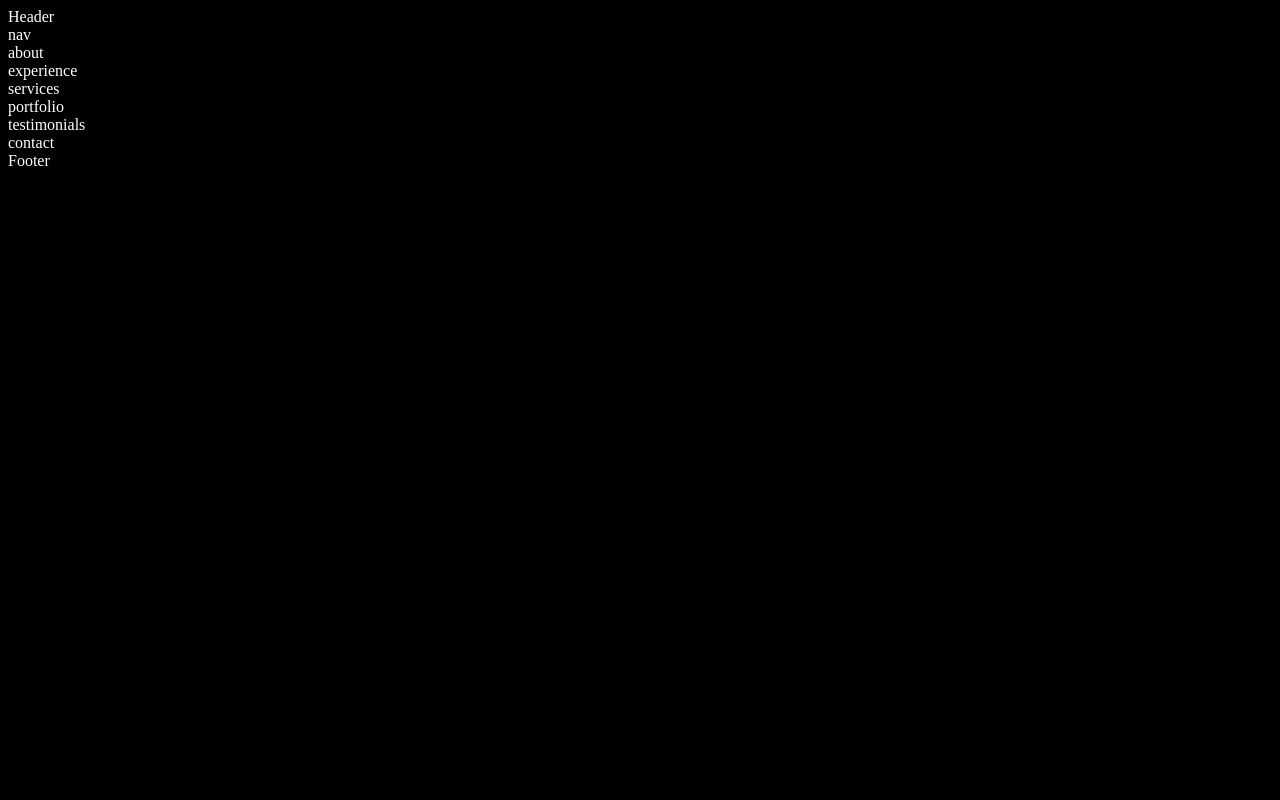
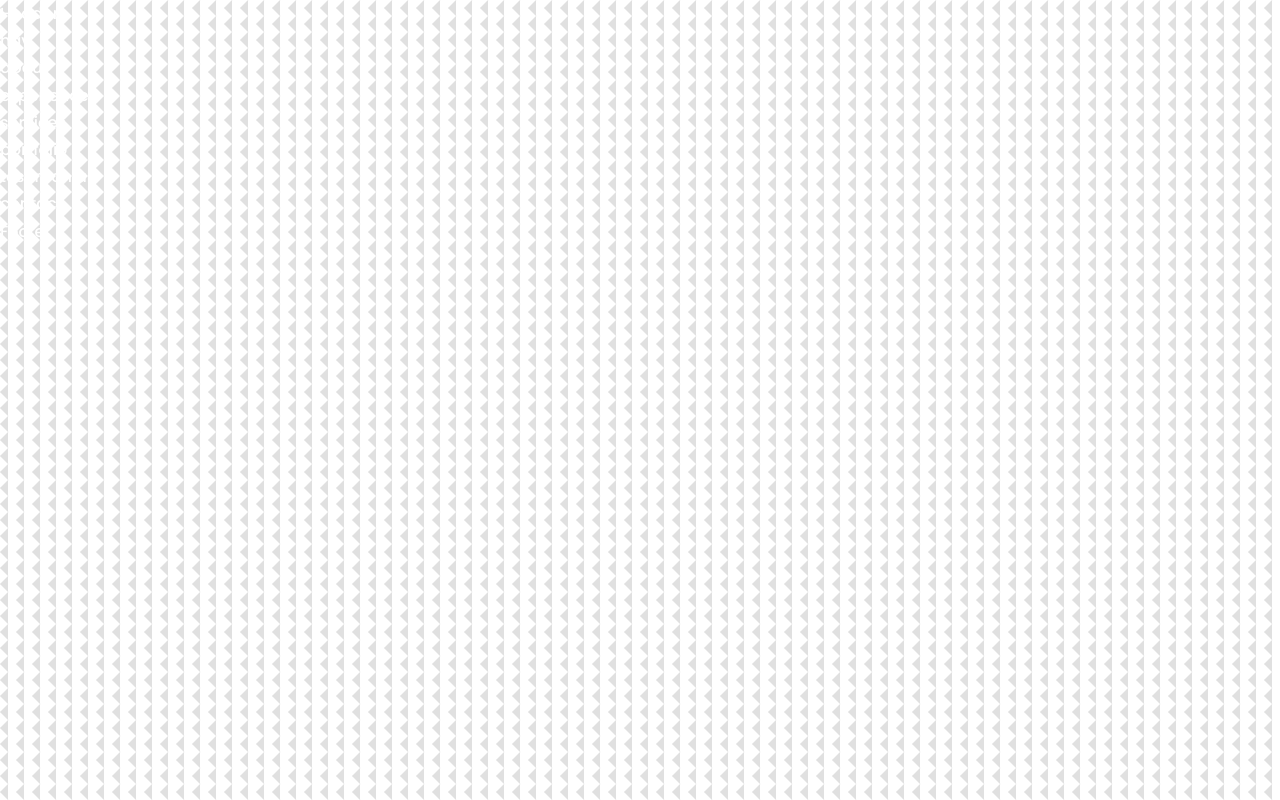
Before and after one commit to alexrosen45/person_website_v3, a React (Create React App) app in the folder personal_website-v3/: page / in a window 1280 px wide. Built offline with nearby package versions, Linux system fonts and the light colour scheme.

Commit message:
css style classes

```diff
--- a/personal_website-v3/src/index.css
+++ b/personal_website-v3/src/index.css
@@ -1,4 +1,138 @@
+@import url('https://fonts.googleapis.com/css2?family=Poppins:wght@300;500;600&display=swap');
+
+
+* {
+    margin: 0;
+    padding: 0;
+    border: 0;
+    outline: 0;
+    box-sizing: border-box;
+    list-style: none;
+    text-decoration: none;
+}
+
+:root {
+    --color-bg--: #1f1f38;
+    --color-bg-variant: #2c2c6c;
+    --color-primary-variant: rbga(77, 181, 255, 0.4);
+    --color-white: #fff;
+    --color-light: rgba(255, 255, 255, 0.6);
+
+    --container-width-lg: 75%;
+    --container-width-md: 86%;
+    --container-width-sm: 90%;
+
+    --transition: all 400ms ease;
+}
+
+html {
+    scroll-behavior: smooth;
+}
+
+::-webkit-scrollar {
+    display: none;
+}
+
 body {
-    background: black;
-    color: white;
+    font-family: 'Poppins', sans-serif;
+    background: var(--color-bg);
+    color: var(--color-white);
+    line-height: 1.7;
+    background-image: url(../src/assets/bg-texture.png)
 }
+
+/* general styles */
+.container {
+    width: var(--container-width-lg);
+    margin: 0 auto;
+}
+
+h1,
+h2,
+h3,
+h4,
+h5 {
+    font-weight: 300;
+}
+
+h1 {
+    font-size: 2.5rem;
+}
+
+section {
+    margin-top: 8rem;
+}
+
+section>h2,
+section>h5 {
+    text-align: center;
+    color: var(--color-light);
+}
+
+section>h2 {
+    color: var(--color-primary);
+    margin-bottom: 3rem;
+}
+
+.text-light {
+    color: var(--color-light);
+}
+
+a {
+    color: var(--color-primary);
+    transition: var(--transition);
+}
+
+a:hover {
+    color: var(--color-white);
+}
+
+.btn {
+    width: max-content;
+    display: inline-block;
+    color: var(--color-primary);
+    padding: 0.75rem 1.2rem;
+    border-radius: 0.4rem;
+    cursor: pointer;
+    border: 1px solid var(--color-primary);
+    transition: var(--transition);
+}
+
+.btn:hover {
+    background: var(--color-white);
+    color: var(--color-bg);
+    border-color: transparent;
+}
+
+.btn-primary {
+    background: var(--color-primary);
+    color: var(--color-bg);
+}
+
+img {
+    display: block;
+    width: 100%;
+    object-fit: cover;
+}
+
+/* media queries for medium devices */
+@media screen and (max-width: 1024px) {
+    .container {
+        width: var(--container-width-md);
+    }
+
+    section {
+        margin-top: 6rem;
+    }
+}
+
+/* media queries for small devices */
+@media screen and (max-width: 600px) {
+    .container {
+        width: var(--container-width-sm);
+    }
+
+    section>h2 {
+        margin-bottom: 6rem;
+    }
+}
```
